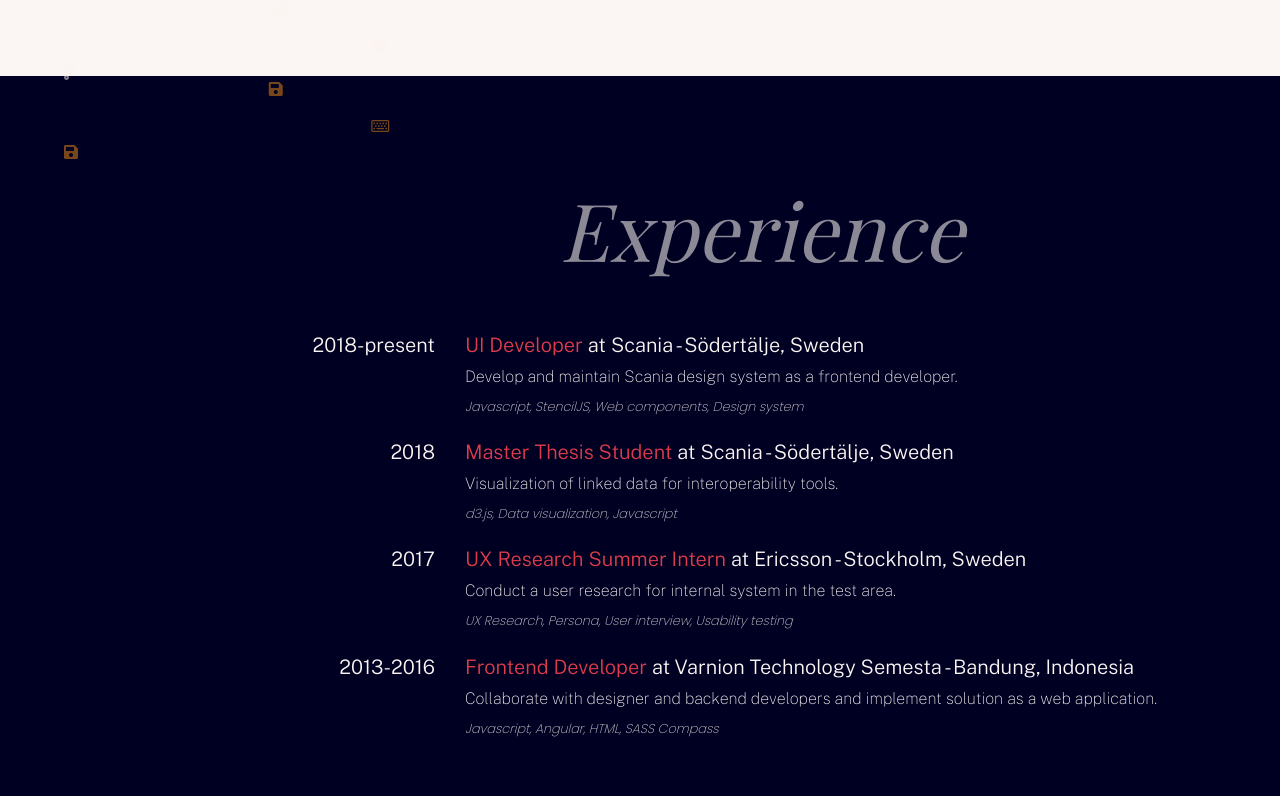
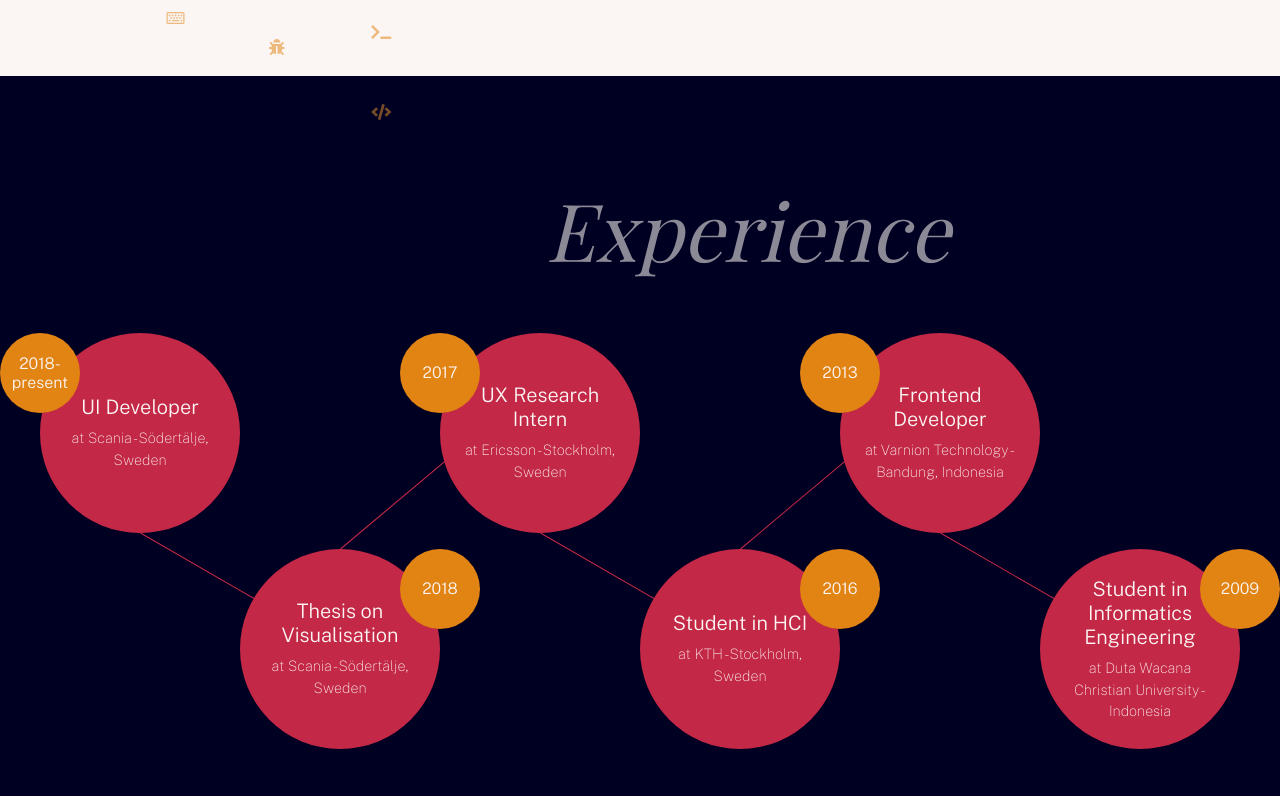
Before and after one commit to helloimela/helloimela.com, a React (Create React App) app: page / in a window 1280 px wide. Shown: the part 724-1520 px from the top of the page. Built offline with nearby package versions, Linux system fonts and the light colour scheme; a web font is replaced by a local one.

Commit message:
Add new UI for CV

```diff
--- a/src/App.scss
+++ b/src/App.scss
@@ -30,6 +30,7 @@
   font-weight: 100;
   background-color: var(--white);
   color: var(--secondary);
+  overflow-x: hidden;
 }
 .light {
   font-weight: 100;
--- /dev/null
+++ b/src/assets/data/experience.json
@@ -0,0 +1,46 @@
+{
+  "list" : [
+    {
+      "year":"2018-present",
+      "title":"UI Developer",
+      "company":"Scania - Södertälje, Sweden",
+      "description":"Develop and maintain Scania design system as a frontend developer.",
+      "keywords":"Javascript, StencilJS, Web components, Design system"
+    },
+    {
+      "year":"2018",
+      "title":"Thesis on Visualisation",
+      "company":"Scania - Södertälje, Sweden",
+      "description":"Visualization of linked data for interoperability tools.",
+      "keywords":"d3.js, Data visualization, Javascript"
+    },
+    {
+      "year":"2017",
+      "title":"UX Research Intern",
+      "company":"Ericsson - Stockholm, Sweden",
+      "description":"Conduct a user research for internal system in the test area.",
+      "keywords":"UX Research, Persona, User interview, Usability testing"
+    },
+    {
+      "year":"2016",
+      "title":"Student in HCI",
+      "company":"KTH - Stockholm, Sweden",
+      "description":"Collaborate with designer and backend developers and implement solution as a web application.",
+      "keywords":"Javascript, Angular, HTML, SASS Compass"
+    },
+    {
+      "year":"2013",
+      "title":"Frontend Developer",
+      "company":"Varnion Technology - Bandung, Indonesia",
+      "description":"Collaborate with designer and backend developers and implement solution as a web application.",
+      "keywords":"Javascript, Angular, HTML, SASS Compass"
+    },
+    {
+      "year":"2009",
+      "title":"Student in Informatics Engineering",
+      "company":"Duta Wacana Christian University - Indonesia",
+      "description":"Collaborate with designer and backend developers and implement solution as a web application.",
+      "keywords":"Javascript, Angular, HTML, SASS Compass"
+    }
+  ]
+}
--- a/src/components/Experience.js
+++ b/src/components/Experience.js
@@ -3,44 +3,55 @@
 
 import ListCv from './ListCv';
 import './components.scss';
+import experience from '../assets/data/experience.json'
 
 export default class Experience extends React.Component {
+
+  constructor(){
+    super();
+    this.state = {
+      display:'',
+      active:(-1)
+    }
+  }
+
+  onDetail(index){
+    const newState = 'showDetail';
+    this.setState({
+      display : newState,
+      active: index
+    });
+  }
+
+  renderList(){
+    const elems = [];
+    experience.list.map((item, index) => {
+      elems.push(
+        <ListCv key={'cv' + index}
+        className={'cv' + index + ' ' + (this.state.active === index ? 'active' : '')}
+        year={item.year}
+        title={item.title}
+        company={item.company}
+        description={item.description}
+        keywords={item.keywords}
+        onDetail={this.onDetail.bind(this, index)}/>
+      )
+    })
+
+    return [...elems]
+  }
+
   render() {
     return (
       <div id='experience' className='full-container experience-container'>
-        <Container>
+        <Container fluid='true'>
           <Row className="justify-content-md-center">
             <Col md={{ span: 6, offset: 4 }} className='title'>
               <h3 className='display xl italic'>Experience</h3>
             </Col>
-            <ListCv
-              year='2018-present'
-              title='UI Developer'
-              company='Scania - Södertälje, Sweden'
-              description='Develop and maintain Scania design system as a frontend developer.'
-              keywords='Javascript, StencilJS, Web components, Design system'
-            />
-            <ListCv
-              year='2018'
-              title='Master Thesis Student'
-              company='Scania - Södertälje, Sweden'
-              description='Visualization of linked data for interoperability tools.'
-              keywords='d3.js, Data visualization, Javascript'
-            />
-            <ListCv
-              year='2017'
-              title='UX Research Summer Intern'
-              company='Ericsson - Stockholm, Sweden'
-              description='Conduct a user research for internal system in the test area.'
-              keywords='UX Research, Persona, User interview, Usability testing'
-            />
-            <ListCv
-              year='2013-2016'
-              title='Frontend Developer'
-              company='Varnion Technology Semesta - Bandung, Indonesia'
-              description='Collaborate with designer and backend developers and implement solution as a web application.'
-              keywords='Javascript, Angular, HTML, SASS Compass'
-            />
+            <Col md={12} className={'cvs ' + this.state.display}>
+              {this.renderList()}
+            </Col>
           </Row>
         </Container>
       </div>
--- a/src/components/ListCv.js
+++ b/src/components/ListCv.js
@@ -1,19 +1,22 @@
 import React from 'react';
-import { Col } from 'react-bootstrap';
 
 import './components.scss';
 
-function ListCv(props) {
-  return [
-    <Col key='col-1' md={4} className='year'>
-      <h5>{props.year}</h5>
-    </Col>,
-    <Col key='col-2' md={8} className='description'>
-      <h5><span className='job-title'>{props.title}</span> at {props.company}</h5>
-      <p>{props.description}</p>
-      <p className='italic keywords'>{props.keywords}</p>
-    </Col>
-  ];
+export default class ListCv extends React.Component {
+
+  constructor(){
+    super();
+  }
+
+  render(){
+    return [
+      <div key='col-2' className={'circle-cv ' + this.props.className} onClick={this.props.onDetail}>
+        <h5 className='job-year'><span>{this.props.year}</span></h5>
+        <div className='circle-text'>
+          <h5>{this.props.title}</h5>
+          <p>at {this.props.company}</p>
+        </div>
+      </div>
+    ];
+  }
 }
-
-export default ListCv;
--- a/src/components/components.scss
+++ b/src/components/components.scss
@@ -43,24 +43,84 @@
     margin-bottom: 3rem;
     opacity: 0.7;
   }
+  .cvs {
+    padding-left: 50px;
+    padding-right: 50px;
+    max-width: 1300px;
+    padding-bottom: 100px;
+  }
 }
 
 // ListCv
-.year {
-  text-align: right;
-}
-.description{
-  p{
-    margin-bottom: 0.5rem;
+.circle-cv {
+  width: 200px;
+  height: 200px;
+  border-radius: 50%;
+  text-align: center;
+  background-color: var(--darkmagenta);
+  position: relative;
+  display: block;
+  float: left;
+  margin-left: 0;
+  margin-right: 0;
+
+  &:after{
+    content: '';
+    position: absolute;
+    width: 1px;
+    height: 200px;
+    background-color: var(--darkmagenta);
   }
-  .job-title{
-    color: var(--primary);
+
+  .job-year {
+    position: absolute;
+    width: 80px;
+    height: 80px;
+    border-radius: 50%;
+    background-color: var(--orange);
+    font-size: 1rem;
+    span{
+      margin-top: 50%;
+      transform: translateY(-50%);
+      display: block;
+    }
   }
-  .keywords {
-    opacity: 0.8;
-    font-family: var(--font-sans-secondary);
-    font-size: 0.8rem;
-    margin-bottom: 1.5rem;
+
+  .circle-text {
+    margin-top: 50%;
+    transform: translateY(-50%);
+    padding-left: 20px;
+    padding-right: 20px;
+    p{
+      font-size: 0.9rem;
+    }
+  }
+
+  &:nth-child(even) {
+    margin-top: 18%;
+    &::after{
+      top: 0;
+      transform: rotate(230deg);
+      transform-origin: top;
+    }
+    .job-year {
+      right: -40px;
+    }
+  }
+  &:nth-child(odd) {
+    &:after{
+      bottom: 0;
+      transform: rotate(120deg);
+      transform-origin: bottom;
+    }
+    .job-year {
+      left: -40px;
+    }
+  }
+  &:last-child{
+    &:after{
+      display: none;
+    }
   }
 }
 
--- a/src/components/decorations/GlyphAnimated.scss
+++ b/src/components/decorations/GlyphAnimated.scss
@@ -9,7 +9,7 @@
 
   @for $j from 1 to 5 {
     &.glyph-#{$j} {
-      animation: move 10s ease #{random(5)}s alternate infinite;
+      animation: move 10s ease #{random(6)}s alternate infinite;
     }
   }
 
```
Also changed, not shown: src/assets/gregorio.jpg (added).
